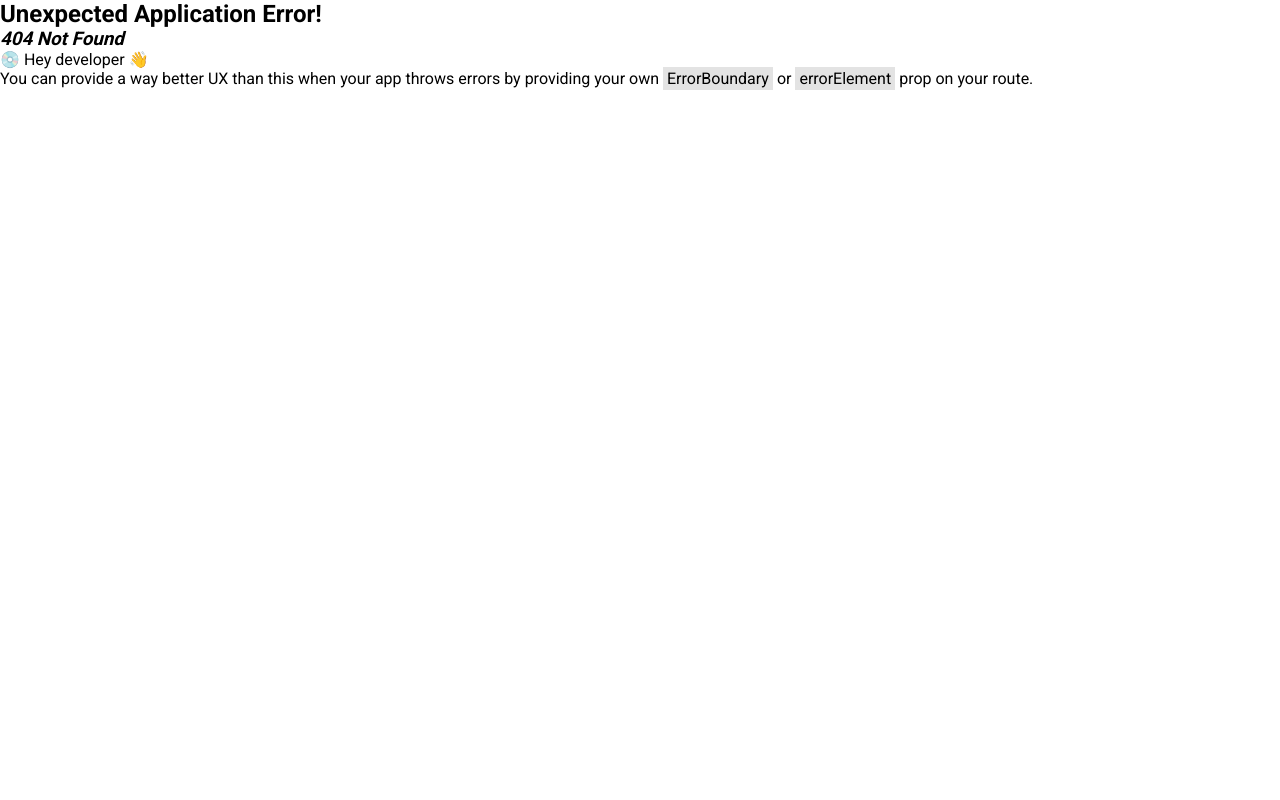
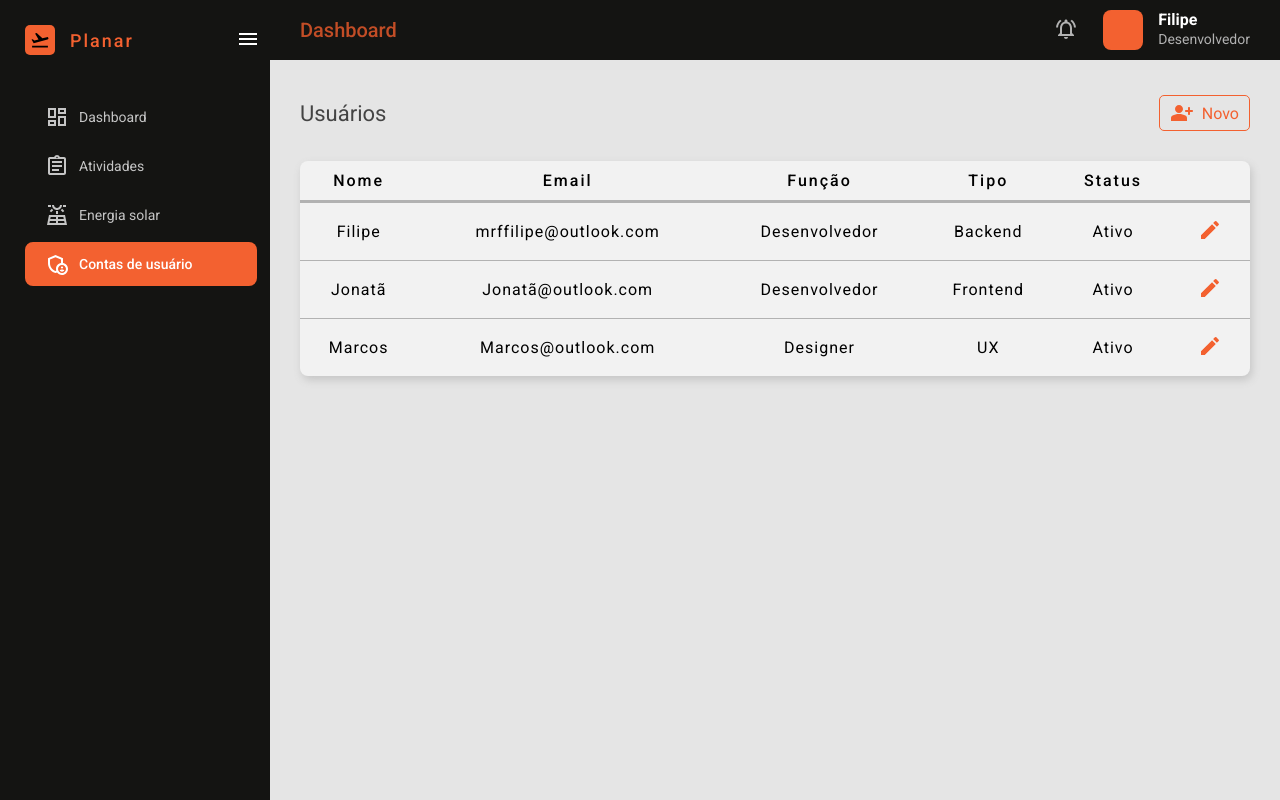
Before and after one commit to mrffilipe/planar-react-web-client, a React (Vite) app: page /user-account in a window 1280 px wide. Before the commit this address had no page. Built offline with nearby package versions, Linux system fonts and the light colour scheme; the HTML template or start-up script is replaced by a standard one.

Commit message:
Add page user-account

```diff
--- a/src/App.jsx
+++ b/src/App.jsx
@@ -3,13 +3,15 @@ import { createBrowserRouter, RouterProvider } from "react-router-dom";
 import Layout from "./pages/Layout";
 import Dashboard from "./pages/Dashboard";
 import Activity from "./pages/Activity";
+import UserAccount from "./pages/UserAccount";
 
 const router = createBrowserRouter([
   {
     element: <Layout />,
     children: [
       { path: "/", element: <Dashboard /> },
-      { path: "/activity", element: <Activity /> }
+      { path: "/activity", element: <Activity /> },
+      { path: "/user-account", element: <UserAccount /> }
     ]
   }
 ]);
--- a/src/pages/Activity/styles.module.css
+++ b/src/pages/Activity/styles.module.css
@@ -1,5 +1,3 @@
-.activity_container {}
-
 .activity_section {
     margin-top: 20px;
 }
--- /dev/null
+++ b/src/pages/UserAccount/index.jsx
@@ -0,0 +1,78 @@
+import styles from "./styles.module.css";
+
+import IconButton from "../../components/IconButton";
+import { Edit, PersonAddAltRounded } from "@mui/icons-material";
+
+const UserAccount = () => {
+    return (
+        <div className={styles.user_account_container}>
+            <section className={styles.user_account_session}>
+                <div>
+                    <h2>Usuários</h2>
+                    <button className={styles.icon_btn}>
+                        <PersonAddAltRounded className={styles.icon} />
+                        <span>Novo</span>
+                    </button>
+                </div>
+                <table className={styles.table}>
+                    <thead>
+                        <tr>
+                            <th>Nome</th>
+                            <th>Email</th>
+                            <th>Função</th>
+                            <th>Tipo</th>
+                            <th>Status</th>
+                            <th />
+                        </tr>
+                    </thead>
+                    <tbody>
+                        <tr>
+                            <td>Filipe</td>
+                            <td>mrffilipe@outlook.com</td>
+                            <td>Desenvolvedor</td>
+                            <td>Backend</td>
+                            <td>Ativo</td>
+                            <td>
+                                <IconButton
+                                    icon={Edit}
+                                    btnStyle={styles.btnStyle}
+                                    iconStyle={styles.iconStyle}
+                                />
+                            </td>
+                        </tr>
+                        <tr>
+                            <td>Jonatã</td>
+                            <td>Jonatã@outlook.com</td>
+                            <td>Desenvolvedor</td>
+                            <td>Frontend</td>
+                            <td>Ativo</td>
+                            <td>
+                                <IconButton
+                                    icon={Edit}
+                                    btnStyle={styles.btnStyle}
+                                    iconStyle={styles.iconStyle}
+                                />
+                            </td>
+                        </tr>
+                        <tr>
+                            <td>Marcos</td>
+                            <td>Marcos@outlook.com</td>
+                            <td>Designer</td>
+                            <td>UX</td>
+                            <td>Ativo</td>
+                            <td>
+                                <IconButton
+                                    icon={Edit}
+                                    btnStyle={styles.btnStyle}
+                                    iconStyle={styles.iconStyle}
+                                />
+                            </td>
+                        </tr>
+                    </tbody>
+                </table>
+            </section>
+        </div>
+    );
+}
+
+export default UserAccount;
--- /dev/null
+++ b/src/pages/UserAccount/styles.module.css
@@ -0,0 +1,95 @@
+.user_account_session {
+    margin-top: 20px;
+}
+
+.user_account_session div {
+    display: flex;
+    align-items: center;
+    justify-content: space-between;
+}
+
+.user_account_session div>h2 {
+    font-size: 22px;
+    color: #444;
+    font-weight: 400;
+}
+
+.icon_btn {
+    display: flex;
+    align-items: center;
+    cursor: pointer;
+    background: none;
+    border: 1px solid var(--accent-color);
+    border-radius: 5px;
+    padding: 5px 10px;
+    transition: all 0.2s ease-in;
+}
+
+.icon_btn:hover {
+    background-color: var(--accent-color);
+    color: #fff;
+}
+
+.icon_btn:hover span,
+.icon_btn:hover .icon {
+    transition: all 0.2s ease-in;
+    color: var(--secondary-color);
+}
+
+.icon_btn span {
+    margin-left: 8px;
+    font-size: 16px;
+    color: var(--accent-color);
+}
+
+.icon {
+    font-size: 25px;
+    color: var(--accent-color);
+}
+
+.table {
+    margin-top: 30px;
+    width: 100%;
+    border-collapse: collapse;
+    box-shadow: 2px 4px 8px #c5c5c5;
+    border-radius: 8px;
+    overflow: hidden;
+    background-color: #f2f2f2;
+}
+
+.table thead th {
+    border-bottom: 3px solid #b2b2b2;
+}
+
+.table th,
+.table td {
+    padding: 10px;
+}
+
+.table th {
+    letter-spacing: 2px;
+    font-size: 16px;
+    font-weight: 500;
+}
+
+.table td {
+    letter-spacing: 1px;
+    font-size: 16px;
+    font-weight: 400;
+}
+
+.table tbody td {
+    text-align: center;
+}
+
+.table tbody tr:hover {
+    background-color: #ccc;
+}
+
+.table tbody tr {
+    border-top: 1px solid #b2b2b2;
+}
+
+.iconStyle {
+    color: var(--accent-color);
+}
```
